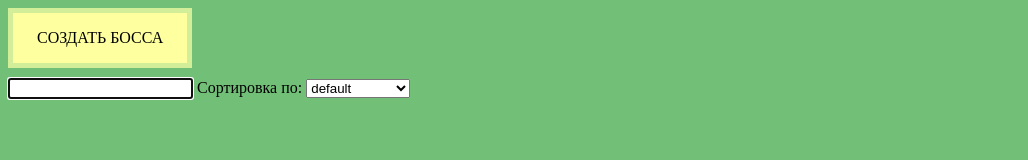
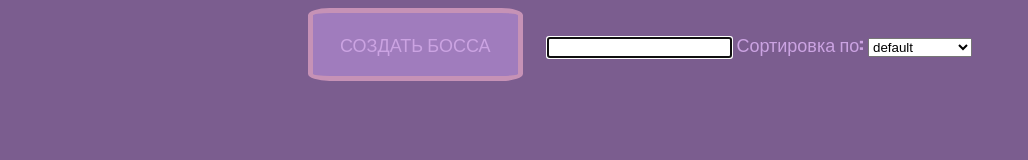
Before and after one commit to Askadhhh/sweb, a plain HTML site: page tasks/071024-WikiTerraria/index.html in a window 1280 px wide. Shown: the whole page, without its empty margins (0-1028 px from the left). Drawn offline with Linux system fonts and the light colour scheme.

Commit message:
TerrariaWiki: изменил стиль  списка боссов

```diff
--- a/tasks/071024-WikiTerraria/index.html
+++ b/tasks/071024-WikiTerraria/index.html
@@ -10,9 +10,8 @@
   <body>
     <div>
       <a href="./addBoss.html" class="createBosess">Создать босса </a>
-    </div>
       <input type="search" id="search" autofocus />
-    <label for="sortBosses">Сортировка по:</label>
+      <label for="sortBosses" class="sortCardBosses">Сортировка по:</label>
       <select id="sortBosses" name="sortBosses">
         <option value="default">default</option>
         <option value="health">health</option>
@@ -20,6 +19,8 @@
         <option value="biome">biome</option>
         <option value="preHardmode">preHardmode</option>
       </select>
+    </div>
+
     <div class="container">
       <!-- <div class="card">
         <h3>King Slime</h3>
--- a/tasks/071024-WikiTerraria/style.css
+++ b/tasks/071024-WikiTerraria/style.css
@@ -4,38 +4,59 @@
   flex-wrap: wrap;
 }
 .card {
-  transition: all 0.2s;
-
+  transition: all 0.4s;
+  font-family: Impact, fantasy;
+  font-size: 20px;
   margin: 10px 10px 10px 0px;
   width: 200px;
-  border: 5px solid #d3ee98;
-  background-color: #a0d683;
+  border: 5px solid #c692b6;
+  background-color: #a07cbd;
+  color: #cba3e2;
 }
 .card:hover {
-  transform: scale(1.1);
-  background-color: #d3ee98;
+  border-radius: 5%;
+  transform: scale(0.9);
+  background-color: #a07cbd;
+}
+.sortCardBosses {
+  color: #cba3e2;
+  font-size: large;
+  font-family: Impact, fantasy;
 }
 .createBosess {
-  transition: all 0.2s;
-
-  border: 5px solid #d3ee98;
-  background-color: #feff9f;
-  color: rgb(0, 0, 0);
+  transition: all 0.4s;
+  font-family: Impact, fantasy;
+  font-size: large;
+  border: 5px solid #c692b6;
+  background-color: #a07cbd;
+  color: #cba3e2;
   padding: 1em 1.5em;
   text-decoration: none;
   text-transform: uppercase;
   display: inline-block;
   margin-bottom: 10px;
+  margin-right: 20px;
+  border-radius: 10%;
 }
 .createBosess:hover {
-  background-color: #d3ee98;
+  border-radius: 30%;
+  background-color: #a07cbd;
 }
 .card h3 {
   text-align: center;
+  font-family: null;
 }
 .card p {
   text-align: center;
 }
 body {
-  background-color: #72bf78;
+  font-family: Arial, sans-serif;
+  background: #7b5d8f;
+  background-attachment: fixed; /* Фиксирует фон, чтобы он не двигался при прокрутке */
+  background-size: cover; /* Растягивает фон по всей странице */
+  color: #333;
+  display: flex;
+  flex-direction: column;
+  align-items: center;
+  min-height: 100vh; /* Минимальная высота страницы */
 }
```
Lines whose indentation alone changed are shown as unchanged.
